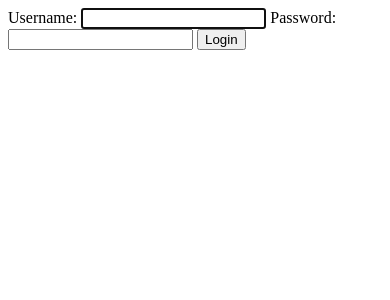
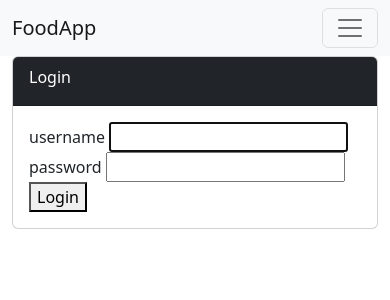
Before and after one commit to panky02/django_apps, a Django app: page /login/ in a window 390 px wide. Shown: the top 300 px of the page. Run offline with Django 4.2, Linux system fonts and the light colour scheme.

Commit message:
design touch up for Login page

```diff
--- a/food_menu_app/users/templates/users/login.html
+++ b/food_menu_app/users/templates/users/login.html
@@ -1,5 +1,32 @@
-<form method="POST">
-    {% csrf_token %}
-    {{form}}
-    <button type="submit">Login</button>
-</form>
+{% extends 'food/base.html' %}
+{% block body %}
+<div class = "container">
+    <div class="row">
+        <div class ="col-md-4 offset-md-4">
+            <div class="card">
+                <div class="card-header text-white bg-dark">
+                    <div class="card-title">
+                        Login
+                    </div>
+                </div>
+
+                <div class="card-body">
+                    <form method="POST">
+                        {% csrf_token %}
+                        {% for field in form %}
+                        <div class="form-group">
+                            {{field.name}}
+                            {{field}}
+                        </div>
+                        {% endfor %}
+                        <button class ="btn-info" type="submit">Login</button>
+                    </form>
+                </div>
+            </div>
+
+        </div>
+    </div>
+
+</div>
+
+{% endblock %}
```
